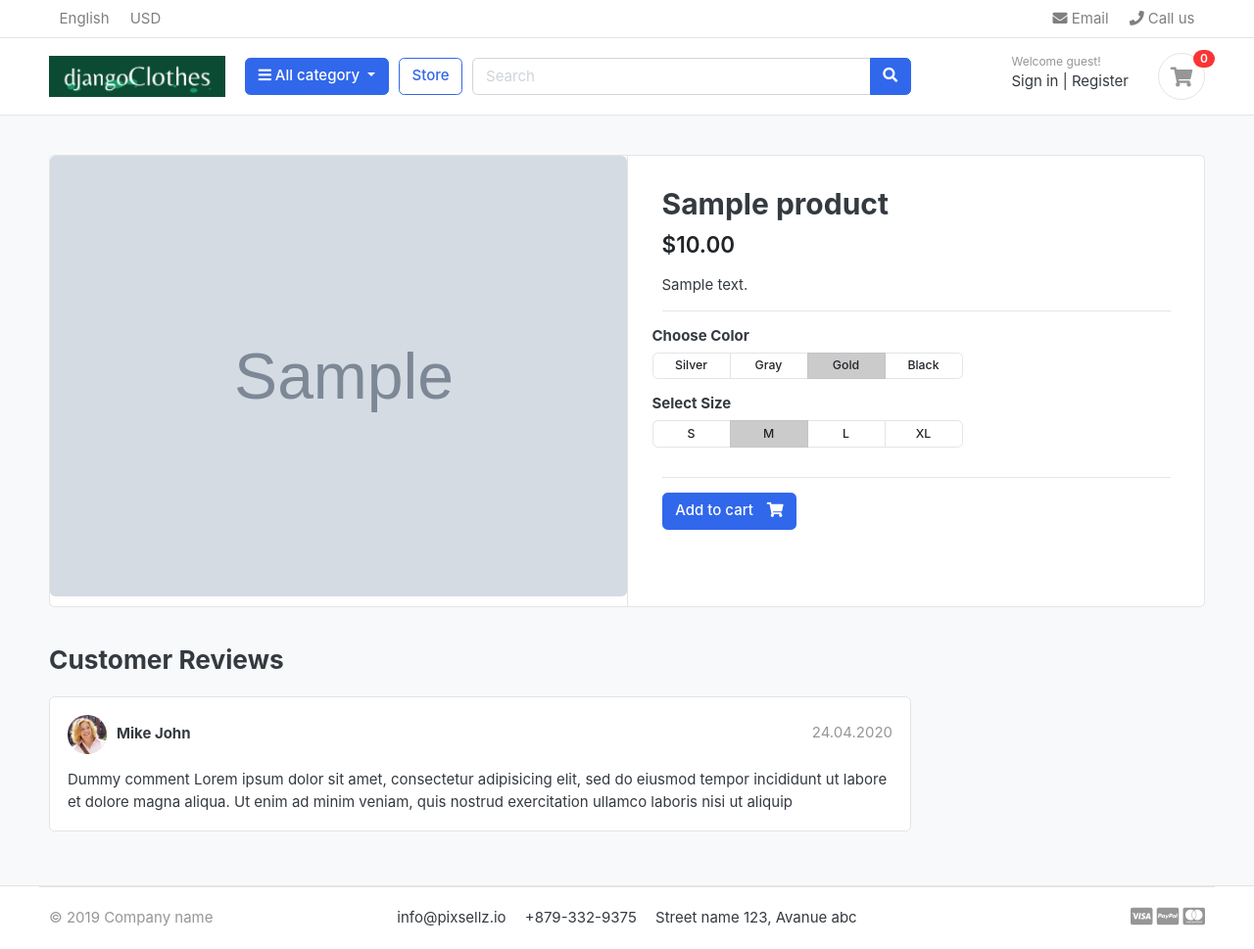
After one commit to wiktorpiela/django-clothes-ecommerce, a Django app: a page that uses templates/store/product_details.html in a window 1280 px wide. The commit adds this page. Shown: the whole page at 98% size. Run offline with Django 4.2, Linux system fonts and the light colour scheme; tables that the repository leaves empty hold one stand-in row (values such as "Sample post"); grey boxes marked "Sample" are stand-in pictures; some libraries are stand-ins or nearby versions; some web fonts are replaced.

Commit message:
product details view and template added

```diff
--- a/store/urls.py
+++ b/store/urls.py
@@ -7,4 +7,5 @@ urlpatterns = [
     path("", views.home, name="home"),
     path("store-page/", views.store, name="store"),
     path("store-page/<slug:categorySlug>/", views.store, name="products_by_category"),
+    path("store-page/<slug:categorySlug>/<slug:productSlug>/", views.product_details, name="product_details"),
 ]
--- a/store/views.py
+++ b/store/views.py
@@ -25,3 +25,16 @@ def store(request, categorySlug=None):
     }
 
     return render(request, "store/store.html", context)
+
+def product_details(request, categorySlug, productSlug):
+    try:
+        single_product = Product.objects.get(category__slug=categorySlug,
+                                             slug=productSlug)
+    except Exception as e:
+        raise e
+
+    context = {
+        "single_product":single_product,
+        }
+
+    return render(request, "store/product_details.html", context)
--- a/templates/home.html
+++ b/templates/home.html
@@ -27,7 +27,7 @@
 	{% for product in products %}
 		<div class="col-md-3">
 			<div class="card card-product-grid">
-				<a href="#" class="img-wrap"> <img src="{{product.image.url}}"> </a>
+				<a href="{% url 'store:product_details' product.category.slug product.slug %}" class="img-wrap"> <img src="{{product.image.url}}"> </a>
 				<figcaption class="info-wrap">
 					<a href="#" class="title">{{product.product_name}}</a>
 					<div class="price mt-1">${{product.price}}</div>
@@ -41,8 +41,6 @@
 </section>
 <!-- ========================= SECTION  END// ========================= -->
 
-
-
 </body>
 </html>
 
--- /dev/null
+++ b/templates/store/product_details.html
@@ -0,0 +1,118 @@
+{% extends 'base.html' %}
+
+{% load static %}
+
+{% block content %}
+
+<section class="section-content padding-y bg">
+    <div class="container">
+
+    <!-- ============================ COMPONENT 1 ================================= -->
+    <div class="card">
+        <div class="row no-gutters">
+            <aside class="col-md-6">
+    <article class="gallery-wrap">
+        <div class="img-big-wrap">
+           <a href="#"><img src="{{single_product.image.url}}"></a>
+        </div> <!-- img-big-wrap.// -->
+
+    </article> <!-- gallery-wrap .end// -->
+            </aside>
+            <main class="col-md-6 border-left">
+    <article class="content-body">
+
+    <h2 class="title">{{single_product.product_name}}</h2>
+
+    <div class="mb-3">
+        <var class="price h4">${{single_product.price}}</var>
+    </div>
+
+    {% if single_product.description %}
+        <p>{{single_product.description}}</p>
+    {% endif %}
+
+    <hr>
+        <div class="row">
+            <div class="item-option-select">
+                <h6>Choose Color</h6>
+                <div class="btn-group btn-group-sm btn-group-toggle" data-toggle="buttons">
+                  <label class="btn btn-light">
+                    <input type="radio" name="radio_color"> Silver
+                  </label>
+                  <label class="btn btn-light">
+                    <input type="radio" name="radio_color" > Gray
+                  </label>
+                  <label class="btn btn-light active">
+                    <input type="radio" name="radio_color checked"> Gold
+                  </label>
+                  <label class="btn btn-light">
+                    <input type="radio" name="radio_color"> Black
+                  </label>
+                </div>
+            </div>
+        </div> <!-- row.// -->
+        <div class="row">
+            <div class="item-option-select">
+                <h6>Select Size</h6>
+                <div class="btn-group btn-group-sm btn-group-toggle" data-toggle="buttons">
+                  <label class="btn btn-light">
+                    <input type="radio" name="radio_color"> S
+                  </label>
+                  <label class="btn btn-light active">
+                    <input type="radio" name="radio_color" checked> M
+                  </label>
+                  <label class="btn btn-light">
+                    <input type="radio" name="radio_color"> L
+                  </label>
+                  <label class="btn btn-light">
+                    <input type="radio" name="radio_color"> XL
+                  </label>
+                </div>
+            </div>
+        </div> <!-- row.// -->
+        <hr>
+        <a href="./product-detail.html" class="btn  btn-primary"> <span class="text">Add to cart</span> <i class="fas fa-shopping-cart"></i>  </a>
+    </article> <!-- product-info-aside .// -->
+            </main> <!-- col.// -->
+        </div> <!-- row.// -->
+    </div> <!-- card.// -->
+    <!-- ============================ COMPONENT 1 END .// ================================= -->
+
+    <br>
+
+    <div class="row">
+                <div class="col-md-9">
+
+        <header class="section-heading">
+            <h3>Customer Reviews </h3>
+
+        </header>
+
+        <article class="box mb-3">
+            <div class="icontext w-100">
+                <img src="{% static './images/avatars/avatar1.jpg' %}" class="img-xs icon rounded-circle">
+                <div class="text">
+                    <span class="date text-muted float-md-right">24.04.2020 </span>
+                    <h6 class="mb-1">Mike John </h6>
+
+                </div>
+            </div> <!-- icontext.// -->
+            <div class="mt-3">
+                <p>
+                    Dummy comment Lorem ipsum dolor sit amet, consectetur adipisicing elit, sed do eiusmod
+                    tempor incididunt ut labore et dolore magna aliqua. Ut enim ad minim veniam,
+                    quis nostrud exercitation ullamco laboris nisi ut aliquip
+                </p>
+            </div>
+        </article>
+
+
+
+        </div> <!-- col.// -->
+    </div> <!-- row.// -->
+
+
+    </div> <!-- container .//  -->
+    </section>
+
+{% endblock content %}
```
Also changed, not shown: templates/store/store.html (+5 -11 lines).
